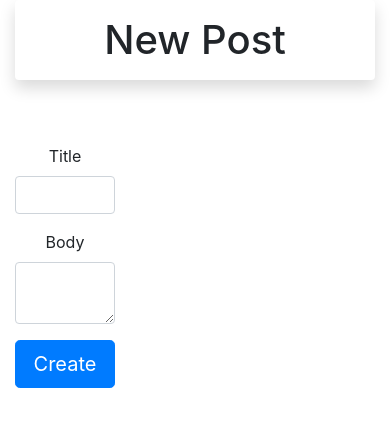
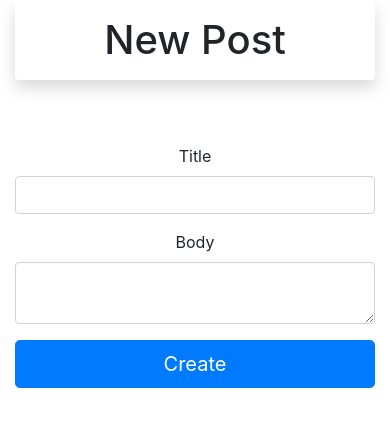
Before and after one commit to porosya80/blog, a Flask app: page /blog/create in a window 390 px wide. Shown: the part 56-483 px from the top of the page. Run offline with Flask 2, Linux system fonts and the light colour scheme; some libraries are stand-ins or nearby versions.

Commit message:
fix layout for mobile

```diff
--- a/templates/base.html
+++ b/templates/base.html
@@ -51,7 +51,7 @@
 
 
     <div class="container-fluid">
-        <div class="row justify-content-md-center">
+        <div class="row justify-content-center">
             <div class="col text-center">
                 <h1 class="shadow p-3 mb-5 bg-white rounded">
                     {% block content_title %} {% endblock %}
@@ -60,8 +60,8 @@
         </div>
     </div>
     <div class="container-fluid">
-        <div class="row justify-content-md-center">
-            <div class="col-4 text-center">
+        <div class="row justify-content-center">
+            <div class="col-sm-6 col-xl-4  text-center">
                 <p>
                     {% block content %} {% endblock %}
                 </p>
```
